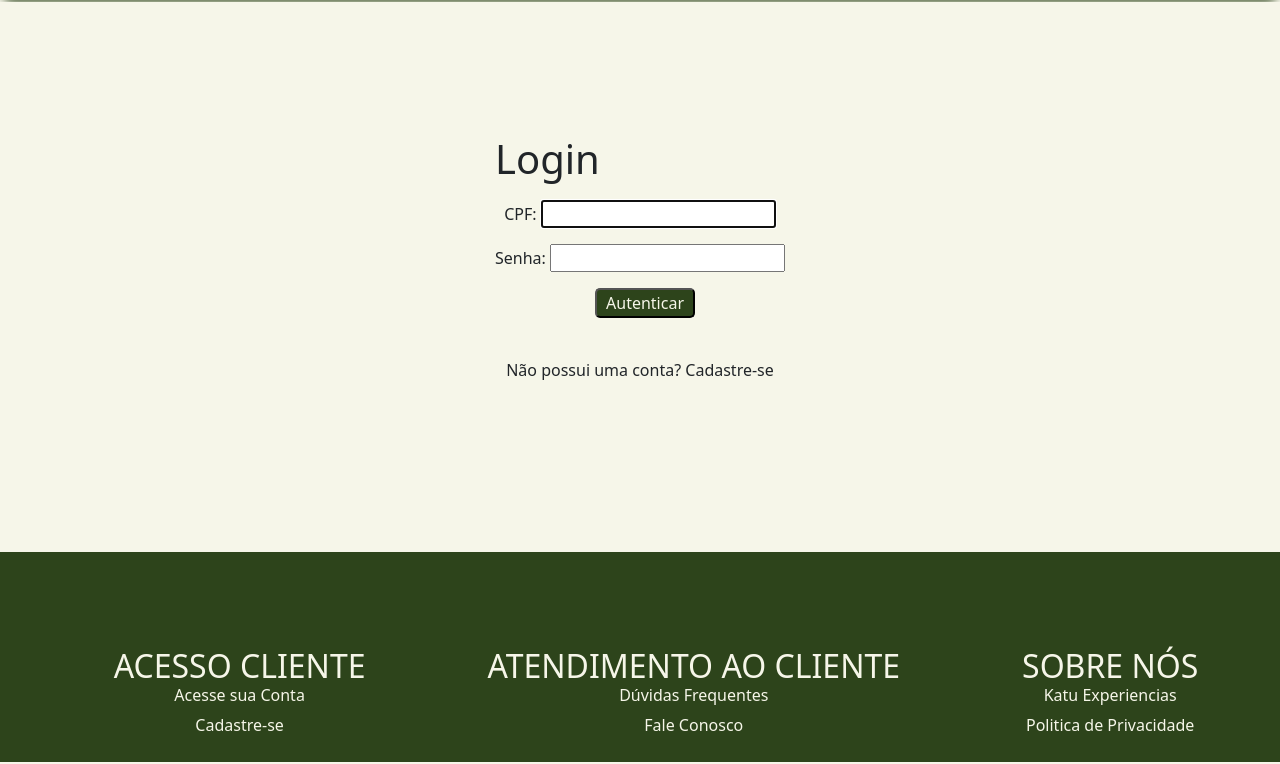
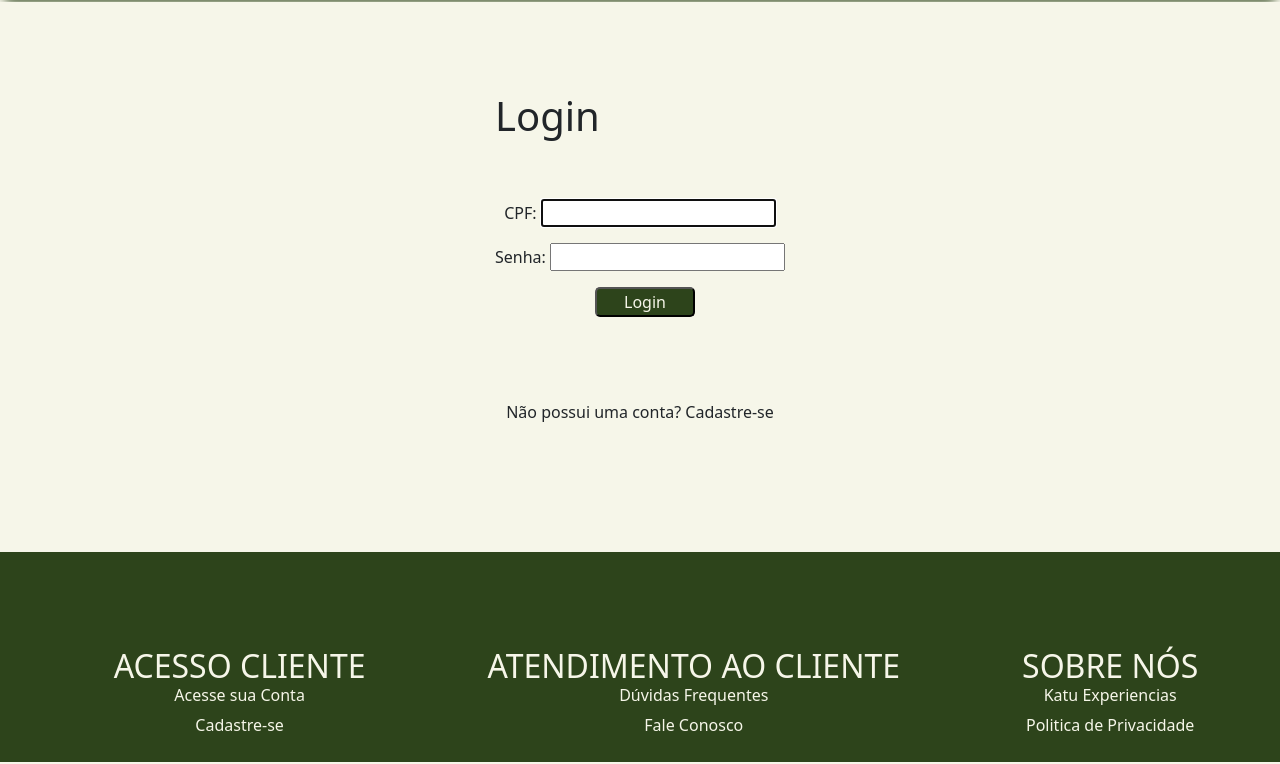
Before and after one commit to Geronilton/pi23_katu_experience, a Django app: page /login/ in a window 1280 px wide. Shown: the part 170-934 px from the top of the page. Run offline with Django 4.2, Linux system fonts and the light colour scheme; some libraries are stand-ins or nearby versions.

Commit message:
modificações

```diff
--- a/static/css/estilo.css
+++ b/static/css/estilo.css
@@ -57,7 +57,7 @@ footer{
     display: flex;
     align-items: center;
     justify-content: center;
-    padding: 10%;
+    padding: 5%;
     display: grid;
     background-color: #F6F6E9;
 }
@@ -109,6 +109,8 @@ footer{
 
 .agendamento{
     padding-left: 10px;
+    margin-top: 30px;
+    margin-bottom: 10%;
 }
 
 input.submit
--- a/templates/agendamento.html
+++ b/templates/agendamento.html
@@ -4,7 +4,7 @@
 {% load widget_tweaks %}
 
 {% block content %}
-<div class="agendamento"></div>
+<div class="agendamento">
     <h1>Agendamento</h1>
     {% if mensagem %}
         {{mensagem}}
--- a/templates/registration/cadastro_admin.html
+++ b/templates/registration/cadastro_admin.html
@@ -89,7 +89,7 @@
                 <p>Senha: {{ form.password1 }}</p>
                 <p class="senha">Confirme sua Senha:{{form.password2}} </p>
 
-                <p><input class="submit" type="submit" value="cadastrar"></p>
+                <p><input class="submit" type="submit" value="Cadastrar"></p>
         </form>
     </div>
     </div>
--- a/templates/registration/login.html
+++ b/templates/registration/login.html
@@ -29,7 +29,7 @@
         {% csrf_token %}
 
         {{form.as_p}}
-        <p><input class="submit" type="submit" value="Autenticar" /></p>
+        <p><input class="submit" type="submit" value="Login" /></p>
     </form>
     <p>Não possui uma conta? Cadastre-se</p>
 </div>
```
Also changed, not shown: templates/registration/cadastro.html (+1 -6 lines).
